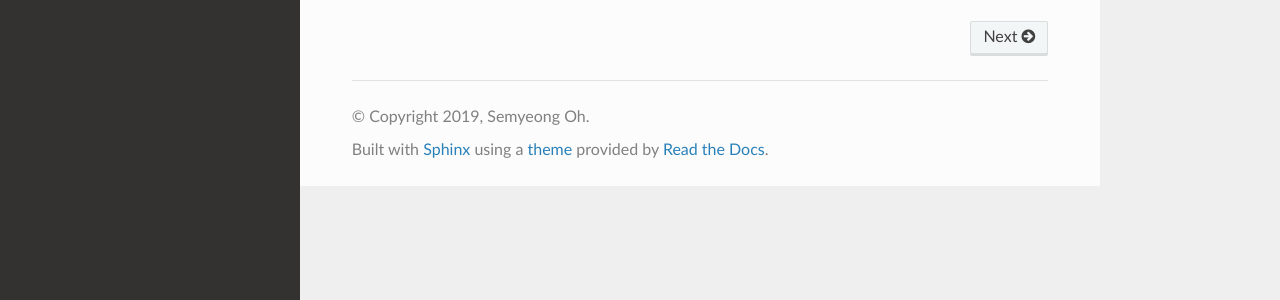
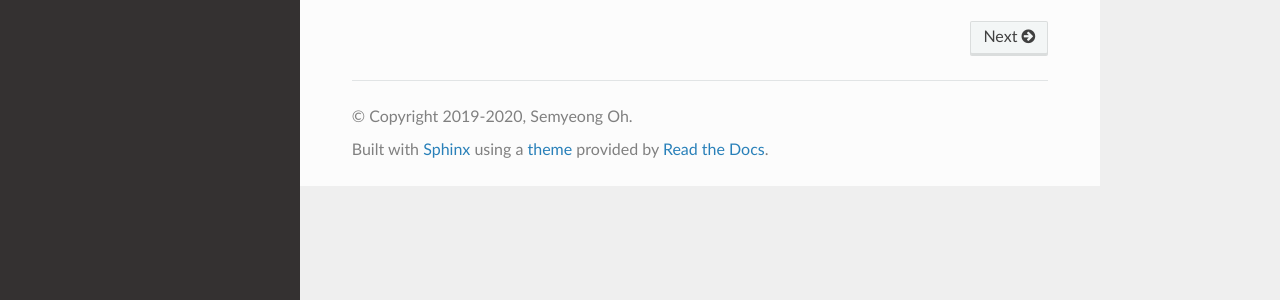
Before and after one commit to smoh/kinesis, a Sphinx documentation site: the page built from docs/index.rst, in a window 1280 px wide. Shown: the part 559-859 px from the top of the page. Built offline with Sphinx 7.4.7 and the Read the Docs theme 2.0.0, drawn with Linux system fonts in a browser that asks for light colours.

Commit message:
update copyright year

```diff
--- a/docs/conf.py
+++ b/docs/conf.py
@@ -18,7 +18,7 @@
 # -- Project information -----------------------------------------------------
 
 project = "kinesis"
-copyright = "2019, Semyeong Oh"
+copyright = "2019-2020, Semyeong Oh"
 author = "Semyeong Oh"
 
 
```
Also changed, not shown: 1 other file.
